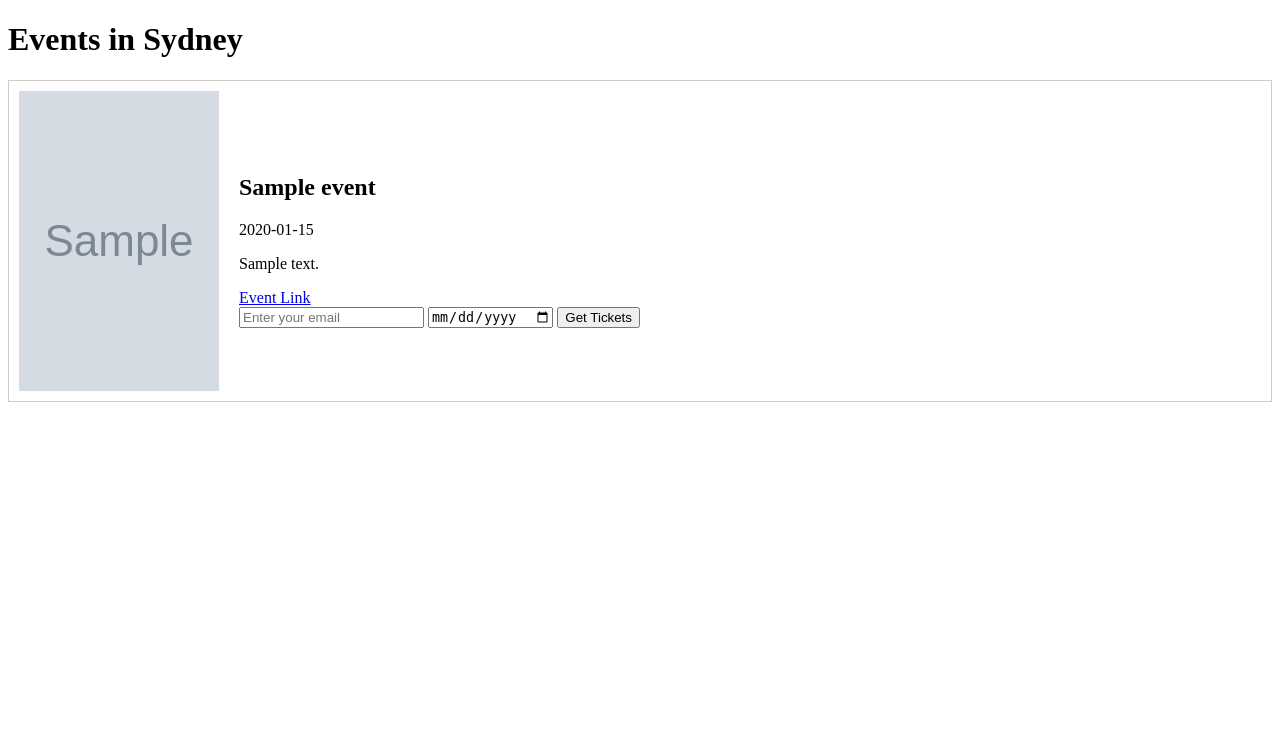
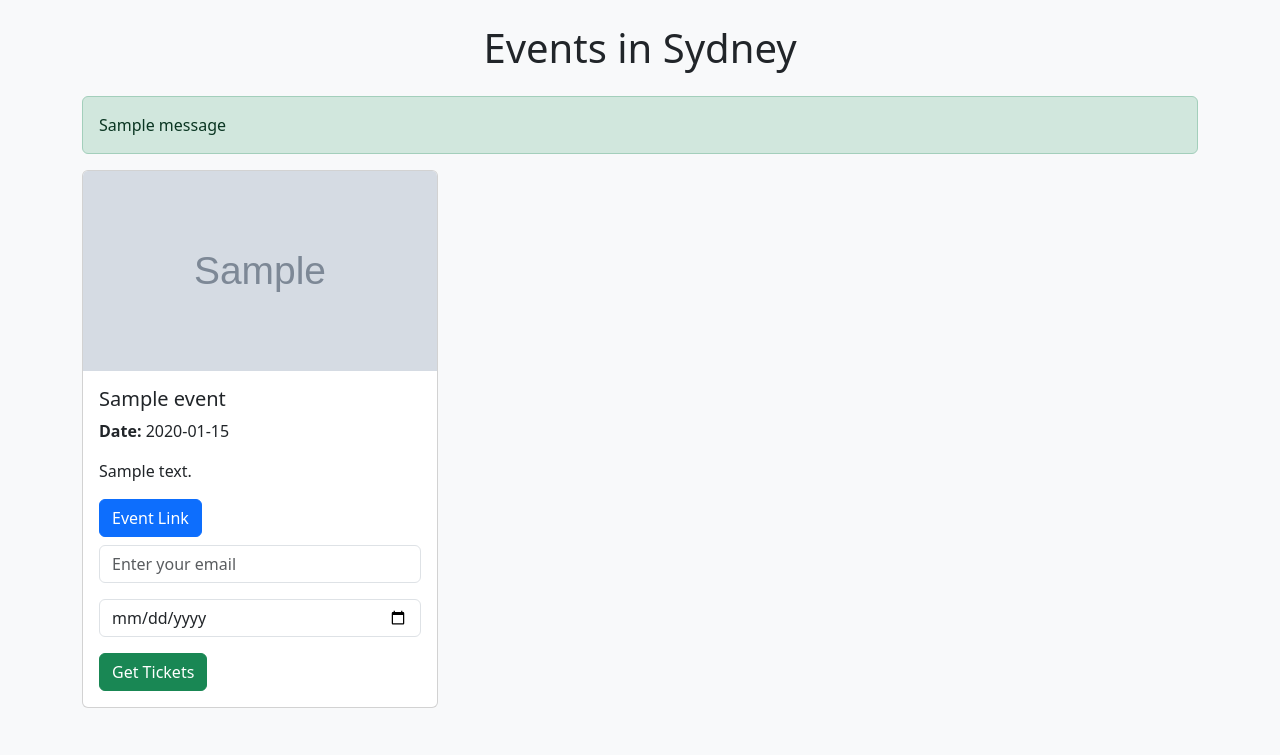
Before and after one commit to ManishGhildiyal/Assignment-, a Flask app: page / in a window 1280 px wide. Shown: the top 755 px of the page. Run offline with Flask 3, Linux system fonts and the light colour scheme; tables that the repository leaves empty hold one stand-in row (values such as "Sample post"); grey boxes marked "Sample" are stand-in pictures; one stand-in notice (Sample message) is shown.

Commit message:
Update index.html

```diff
--- a/templates/index.html
+++ b/templates/index.html
@@ -1,105 +1,79 @@
 <!DOCTYPE html>
-<html>
+<html lang="en">
 <head>
+    <meta charset="UTF-8">
+    <meta name="viewport" content="width=device-width, initial-scale=1.0">
     <title>Events in Sydney</title>
+    <!-- Bootstrap CSS -->
+    <link href="https://cdn.jsdelivr.net/npm/bootstrap@5.3.3/dist/css/bootstrap.min.css" rel="stylesheet" integrity="sha384-QWTKZyjpPEjISv5WaRU9OFeRpok6YctnYmDr5pNlyT2bRjXh0JMhjY6hW+ALEwIH" crossorigin="anonymous">
     <style>
-        .event {
-            border: 1px solid #ccc;
-            padding: 10px;
-            margin: 10px 0;
-            display: flex;
-            align-items: center;
+        .event-card {
+            margin-bottom: 1.5rem;
         }
-        .event img {
-            width: 200px;
-            height: 300px;
-            margin-right: 20px;
+        .card-img-top {
+            height: 200px;
+            object-fit: cover;
         }
-        .event-details {
-            flex: 1;
-        }
-        #otp-section {
-            margin-top: 20px;
+        .otp-field {
+            display: none;
         }
     </style>
-    <script>
-        async function requestTickets(eventUrl) {
-            const email = document.getElementById('email').value;
-            const dob = document.getElementById('dob').value;
-            if (!email || !dob) {
-                alert('Please enter email and date of birth.');
-                return;
-            }
-            const response = await fetch('/get_tickets', {
-                method: 'POST',
-                headers: { 'Content-Type': 'application/x-www-form-urlencoded' },
-                body: new URLSearchParams({ email, url: eventUrl, dob })
-            });
-            const result = await response.json();
-            console.log(result);
-            if (result.message) {
-                document.getElementById('otp-section').style.display = 'block';
-                alert(`${result.message} Use OTP: 649358 (for testing)`);
-            } else {
-                alert(result.error);
-            }
-        }
-        async function verifyOTP() {
-            const otp = document.getElementById('otp').value;
-            const response = await fetch('/verify_otp', {
-                method: 'POST',
-                headers: { 'Content-Type': 'application/x-www-form-urlencoded' },
-                body: new URLSearchParams({ otp })
-            });
-            const result = await response.json();
-            console.log(result);
-            if (result.message) {
-                alert(`${result.message} DOB: ${result.dob}`);
-                window.location.href = result.url;
-            } else {
-                alert(result.error);
-            }
-        }
-    </script>
 </head>
-<body>
-    <h1>Events in Sydney</h1>
-    {% if error %}
-        <p style="color: red;">{{ error }}</p>
-    {% endif %}
-    {% for event in events %}
-        {% if loop.first %}
-            <div class="event">
-                <img src="{{ event.image_url }}" alt="{{ event.name }}">
-                <div class="event-details">
-                    <h2>{{ event.name }}</h2>
-                    <p>{{ event.date }}</p>
-                    <p>{{ event.description }}</p>
-                    <a href="{{ event.url }}">Event Link</a>
-                    <br>
-                    <input type="email" id="email" placeholder="Enter your email">
-                    <input type="date" id="dob" placeholder="Date of Birth">
-                    <button onclick="requestTickets('{{ event.url }}')">Get Tickets</button>
+<body class="bg-light">
+    <div class="container py-4">
+        <h1 class="text-center mb-4">Events in Sydney</h1>
+
+        {% with messages = get_flashed_messages(with_categories=true) %}
+            {% if messages %}
+                {% for category, message in messages %}
+                    <div class="alert alert-{{ 'success' if category == 'success' else 'info' if category == 'info' else 'danger' }}" role="alert">
+                        {{ message }}
+                    </div>
+                {% endfor %}
+            {% endif %}
+        {% endwith %}
+
+        <div class="row">
+            {% for event in events %}
+                <div class="col-md-4">
+                    <div class="card event-card">
+                        <img src="{{ event.display_image_url }}" alt="{{ event.name }} image" class="card-img-top">
+                        <div class="card-body">
+                            <h5 class="card-title">{{ event.name }}</h5>
+                            <p class="card-text"><strong>Date:</strong> {{ event.date }}</p>
+                            <p class="card-text">{{ event.description }}</p>
+                            <a href="{{ event.url }}" class="btn btn-primary mb-2">Event Link</a>
+                            <form action="{{ url_for('get_tickets') }}" method="POST" class="ticket-form">
+                                <input type="hidden" name="url" value="{{ event.url }}">
+                                <div class="mb-3">
+                                    <input type="email" name="email" class="form-control" placeholder="Enter your email"
+                                        {% if request.args.get('ticket_id') and event.url == session.get('event_url') %}disabled{% endif %} required>
+                                </div>
+                                <div class="mb-3">
+                                    <input type="date" name="dob" class="form-control"
+                                        {% if request.args.get('ticket_id') and event.url == session.get('event_url') %}disabled{% endif %} required>
+                                </div>
+                                <div class="mb-3 otp-field"
+                                    {% if request.args.get('ticket_id') and event.url == session.get('event_url') %}style="display: block;"{% endif %}>
+                                    <input type="text" name="otp" class="form-control" placeholder="Enter OTP"
+                                        {% if request.args.get('ticket_id') and event.url == session.get('event_url') %}required{% endif %}>
+                                </div>
+                                <button type="submit" class="btn btn-success ticket-btn">
+                                    {% if request.args.get('ticket_id') and event.url == session.get('event_url') %}
+                                        Verify OTP
+                                    {% else %}
+                                        Get Tickets
+                                    {% endif %}
+                                </button>
+                            </form>
+                        </div>
+                    </div>
                 </div>
-            </div>
-        {% else %}
-            <div class="event">
-                <div class="event-details">
-                    <h2>{{ event.name }}</h2>
-                    <p>{{ event.date }}</p>
-                    <p>{{ event.description }}</p>
-                    <a href="{{ event.url }}">Event Link</a>
-                    <br>
-                    <input type="email" id="email" placeholder="Enter your email">
-                    <input type="date" id="dob" placeholder="Date of Birth">
-                    <button onclick="requestTickets('{{ event.url }}')">Get Tickets</button>
-                </div>
-            </div>
-        {% endif %}
-    {% endfor %}
-    <div id="otp-section" style="display: none;">
-        <input type="text" id="otp" placeholder="Enter OTP">
-        <button onclick="verifyOTP()">Verify OTP</button>
+            {% endfor %}
+        </div>
     </div>
+
+    <!-- Bootstrap JS -->
+    <script src="https://cdn.jsdelivr.net/npm/bootstrap@5.3.3/dist/js/bootstrap.bundle.min.js" integrity="sha384-YvpcrYf0tY3lHB60NNkmXc5s9fDVZLESaAA55NDzOxhy9GkcIdslK1eN7N6jIeHz" crossorigin="anonymous"></script>
 </body>
 </html>
```
